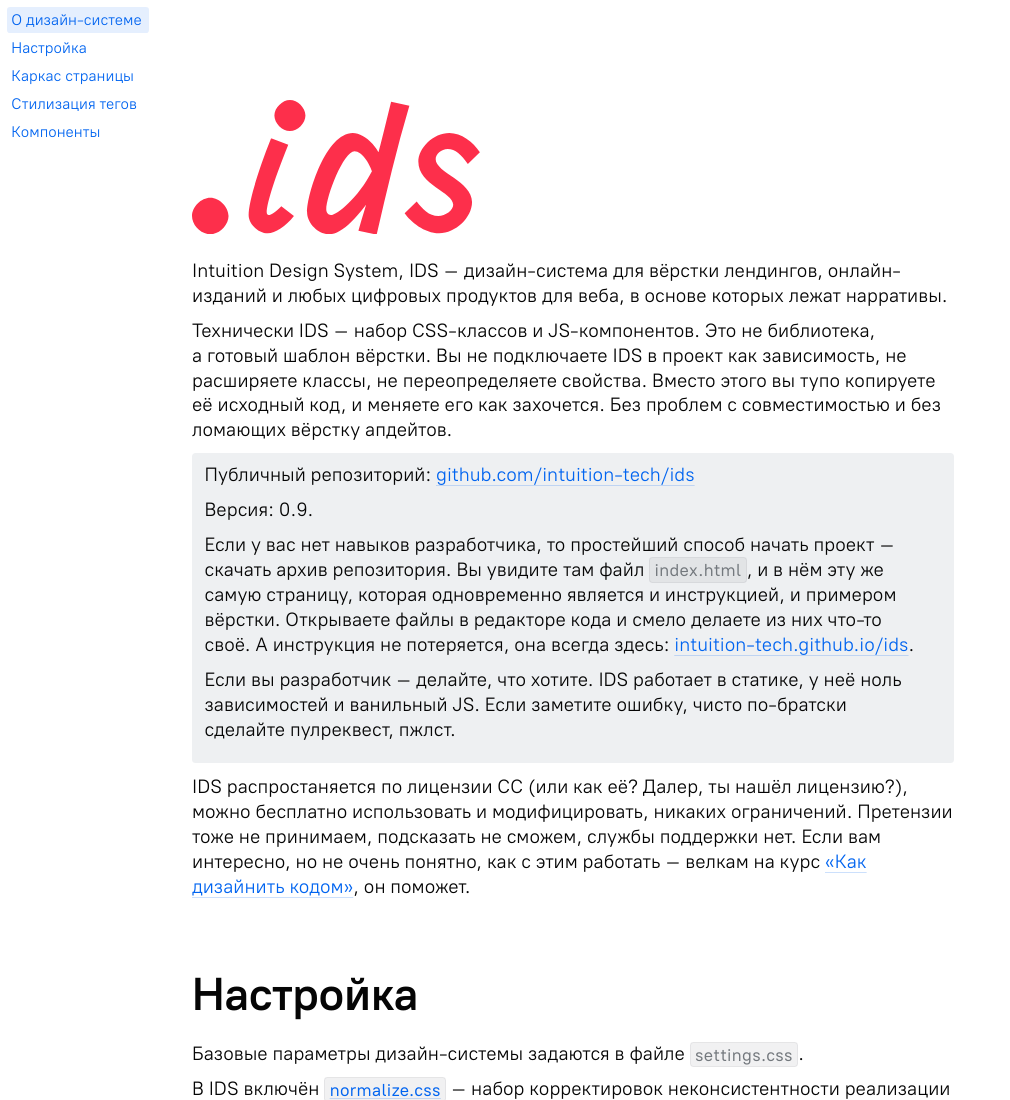
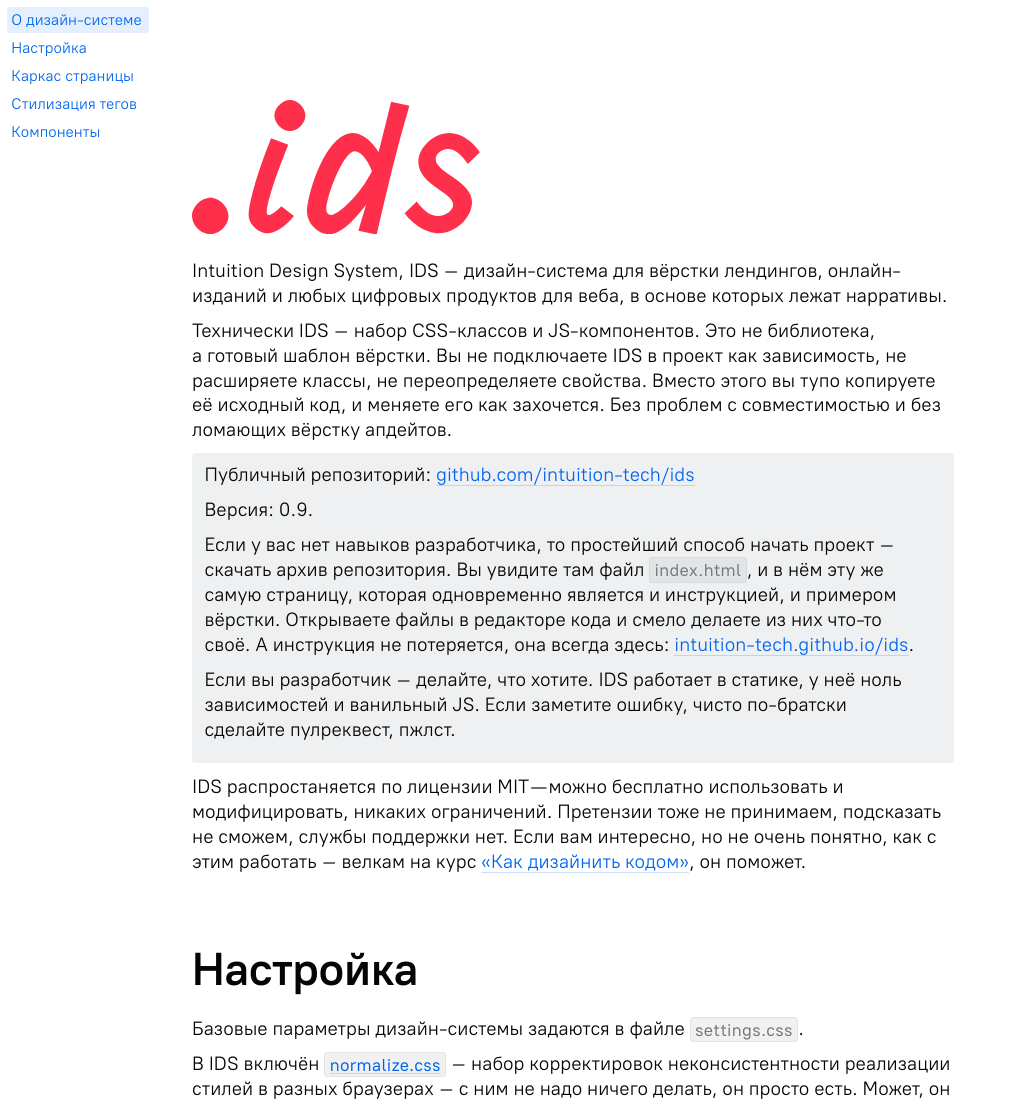
Before and after one commit to intuition-tech/ids, a plain HTML site: page index.html in a window 1280 px wide. Shown: the top 1100 px of the page, without its empty margins (0-1010 px from the left). Drawn offline with Linux system fonts and the light colour scheme.

Commit message:
Add MIT license (#21)
* add MIT license

* content: add license to index.html

```diff
--- a/index.html
+++ b/index.html
@@ -42,7 +42,7 @@
               <p>Если у вас нет навыков разработчика, то простейший способ начать проект – скачать архив репозитория. Вы увидите там файл <code>index.html</code>, и в нём эту же самую страницу, которая одновременно является и инструкцией, и примером вёрстки. Открываете файлы в редакторе кода и смело делаете из них что-то своё. А инструкция не потеряется, она всегда здесь: <a href="https://intuition-tech.github.io/ids">intuition-tech.github.io/ids</a>.</p>
               <p>Если вы разработчик – делайте, что хотите. IDS работает в статике, у неё ноль зависимостей и ванильный JS. Если заметите ошибку, чисто по-братски сделайте пулреквест, пжлст.</p>
             </aside>
-            <p>IDS распростаняется по лицензии СС (или как её? Далер, ты нашёл лицензию?), можно бесплатно использовать и модифицировать, никаких ограничений. Претензии тоже не принимаем, подсказать не сможем, службы поддержки нет. Если вам интересно, но не очень понятно, как с этим работать – велкам на курс <a href="https://intuition.team/ru/how-to-design-with-code">«Как дизайнить кодом»</a>, он поможет.</p>
+            <p>IDS распростаняется по лицензии MIT — можно бесплатно использовать и модифицировать, никаких ограничений. Претензии тоже не принимаем, подсказать не сможем, службы поддержки нет. Если вам интересно, но не очень понятно, как с этим работать – велкам на курс <a href="https://intuition.team/ru/how-to-design-with-code">«Как дизайнить кодом»</a>, он поможет.</p>
 
           </div>
         </div>
```
Also changed, not shown: README.md (added), 1 other file.
